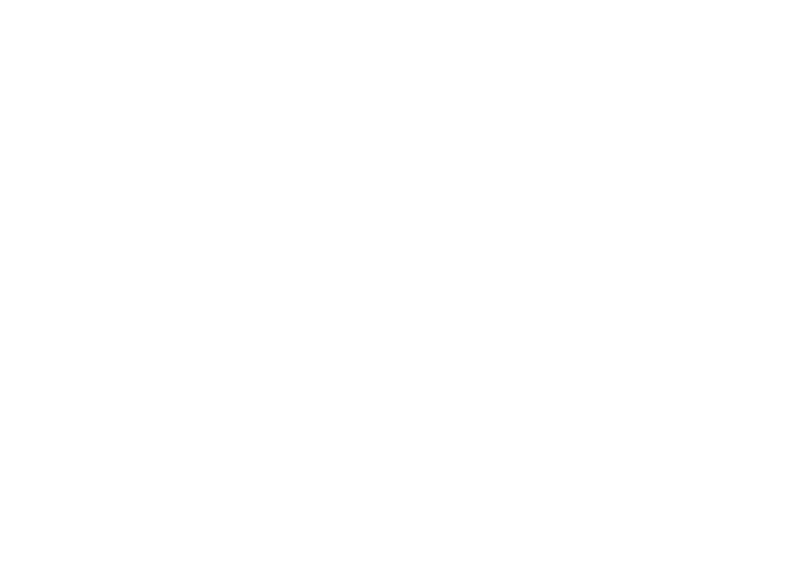
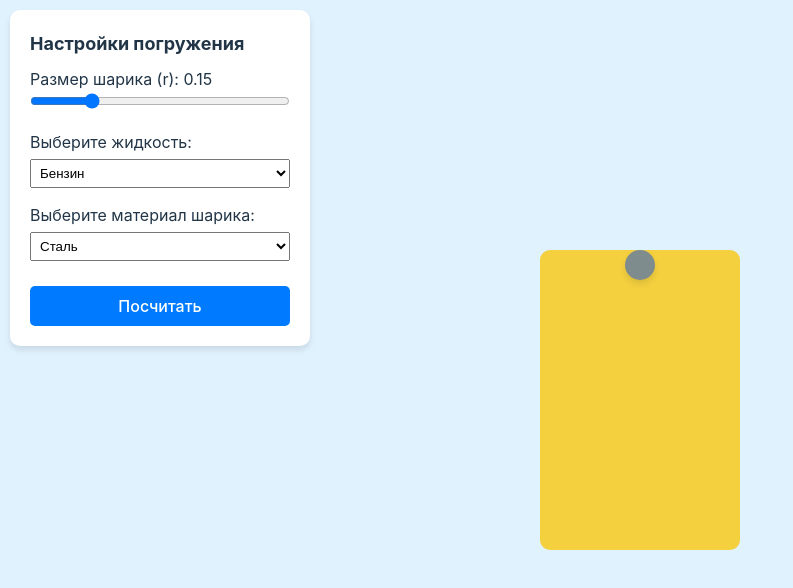
Before and after one commit to lilvladick/CMS-Labs, a React (Vite) app in the folder lab-works/: page /lab2 in a window 1280 px wide. Before the commit this address had no page. Shown: the top 588 px of the page, without its empty margins (0-793 px from the left). Built offline with nearby package versions, Linux system fonts and the light colour scheme.

Commit message:
lab-2 web complete

```diff
--- a/lab-works/package.json
+++ b/lab-works/package.json
@@ -14,6 +14,7 @@
     "@emotion/styled": "^11.14.0",
     "@mui/material": "^6.4.0",
     "axios": "^1.7.9",
+    "framer-motion": "^12.4.1",
     "matter-js": "^0.20.0",
     "react": "^18.3.1",
     "react-dom": "^18.3.1",
--- a/lab-works/src/App.jsx
+++ b/lab-works/src/App.jsx
@@ -2,6 +2,7 @@
 import { BrowserRouter as Router, Routes, Route } from "react-router-dom";
 import Home from "./pages/Home";
 import Lab1 from "./pages/Lab1";
+import Lab2 from "./pages/Lab2";
 
 const App = () => {
   return (
@@ -10,6 +11,7 @@
         <Routes>
           <Route path="/" element={<Home />} />
           <Route path="/lab1" element={<Lab1 />} />
+          <Route path="/lab2" element={<Lab2 />} />
         </Routes>
       </div>
     </Router>
--- /dev/null
+++ b/lab-works/src/pages/Lab2.jsx
@@ -0,0 +1,243 @@
+import React, { useState } from 'react';
+import { motion } from 'framer-motion';
+
+const liquids = {
+  gasoline: { name: 'Бензин', rho: 680, mu: 0.0006, color: '#F4D03F' },
+  glycerin: { name: 'Глицерин', rho: 1260, mu: 1.5, color: '#AED6F1' },
+  water: { name: 'Вода', rho: 1000, mu: 0.001, color: '#85C1E9' },
+};
+
+const materials = {
+  steel: { name: 'Сталь', rho: 7850, color: '#7F8C8D' },
+  aluminum: { name: 'Алюминий', rho: 2700, color: '#BDC3C7' },
+};
+
+const Lab2 = () => {
+  const [radius, setRadius] = useState(0.15);
+  const [selectedLiquid, setSelectedLiquid] = useState('gasoline');
+  const [selectedMaterial, setSelectedMaterial] = useState('steel');
+  const [imageUrl, setImageUrl] = useState('');
+  const [isCalculating, setIsCalculating] = useState(false);
+  const [startAnimation, setStartAnimation] = useState(false);
+  const [modalOpen, setModalOpen] = useState(false);
+
+  const handleOpenModal2 = () => {
+    setModalOpen(true);
+  };
+
+  const handleCloseModal2 = () => {
+    setModalOpen(false);
+  };
+
+  const handleCalculate = async () => {
+    setIsCalculating(true);
+    setStartAnimation(true);
+
+    try {
+      const liquid = liquids[selectedLiquid];
+      const material = materials[selectedMaterial];
+
+      const response = await fetch('http://localhost:8000/lab_2/drown_balls/', {
+        method: 'POST',
+        headers: { 'Content-Type': 'application/json' },
+        body: JSON.stringify({
+          r: radius,
+          g: 9.81,
+          rho_ball: material.rho,
+          rho_liquid: liquid.rho,
+          mu: liquid.mu,
+          h: 1.5
+        })
+      });
+
+      const data = await response.json();
+      console.log("Received image data:", data);
+
+      setTimeout(() => {
+        if (typeof data.image_url === "object" && data.image_url.image_url) {
+            setImageUrl(data.image_url.image_url);
+            handleOpenModal2();
+          } else {
+            console.error("Received image_url is not a valid object or missing image_url:", data.image_url);
+          }
+    }, 2000);
+
+    } catch (error) {
+      console.error('Ошибка при получении изображения:', error);
+    } finally {
+      setIsCalculating(false);
+    }
+  };
+
+  const containerWidth = 200;
+  const containerHeight = 300;
+  const ballSize = radius * containerWidth;
+  const finalBallTop = containerHeight - ballSize - 10;
+
+  return (
+    <div style={{ display: 'flex', height: '100vh', alignItems: 'center', justifyContent: 'center', backgroundColor: '#e0f2fe' }}>
+      {/* Панель управления */}
+      <div
+        style={{
+          position: 'absolute',
+          top: '10px',
+          left: '10px',
+          width: '300px',
+          padding: '20px',
+          backgroundColor: 'white',
+          borderRadius: '10px',
+          boxShadow: '0px 4px 6px rgba(0, 0, 0, 0.1)'
+        }}
+      >
+        <h2 style={{ fontSize: '18px', fontWeight: 'bold', marginBottom: '10px' }}>Настройки погружения</h2>
+
+        {/* Ползунок для выбора радиуса шарика */}
+        <div style={{ marginBottom: '15px' }}>
+          <label>
+            Размер шарика (r): {radius.toFixed(2)}
+            <input
+              type="range"
+              min="0.05"
+              max="0.5"
+              step="0.01"
+              value={radius}
+              onChange={(e) => setRadius(parseFloat(e.target.value))}
+              style={{ width: '100%' }}
+            />
+          </label>
+        </div>
+
+        {/* Выбор жидкости */}
+        <div style={{ marginBottom: '15px' }}>
+          <label>
+            Выберите жидкость:
+            <select
+              value={selectedLiquid}
+              onChange={(e) => setSelectedLiquid(e.target.value)}
+              style={{ display: 'block', width: '100%', marginTop: '5px', padding: '5px' }}
+            >
+              {Object.entries(liquids).map(([key, liquid]) => (
+                <option key={key} value={key}>
+                  {liquid.name}
+                </option>
+              ))}
+            </select>
+          </label>
+        </div>
+
+        {/* Выбор материала шарика */}
+        <div style={{ marginBottom: '15px' }}>
+          <label>
+            Выберите материал шарика:
+            <select
+              value={selectedMaterial}
+              onChange={(e) => setSelectedMaterial(e.target.value)}
+              style={{ display: 'block', width: '100%', marginTop: '5px', padding: '5px' }}
+            >
+              {Object.entries(materials).map(([key, material]) => (
+                <option key={key} value={key}>
+                  {material.name}
+                </option>
+              ))}
+            </select>
+          </label>
+        </div>
+
+        <button
+          onClick={handleCalculate}
+          disabled={isCalculating}
+          style={{
+            marginTop: '10px',
+            padding: '10px',
+            width: '100%',
+            backgroundColor: '#007bff',
+            color: 'white',
+            border: 'none',
+            borderRadius: '5px',
+            cursor: 'pointer'
+          }}
+        >
+          {isCalculating ? 'Рассчитываю...' : 'Посчитать'}
+        </button>
+      </div>
+
+      {/* Контейнер с жидкостью (цвет зависит от выбранной жидкости) */}
+      <div
+        style={{
+          position: 'relative',
+          width: `${containerWidth}px`,
+          height: `${containerHeight}px`,
+          backgroundColor: liquids[selectedLiquid].color,
+          borderRadius: '10px',
+          overflow: 'hidden'
+        }}
+      >
+        {/* Анимированный шарик (цвет зависит от материала) */}
+        <motion.div
+          initial={{ top: 0 }}
+          animate={startAnimation ? { top: finalBallTop } : { top: 0 }}
+          transition={{ duration: 2, ease: 'easeInOut' }}
+          style={{
+            position: 'absolute',
+            left: '50%',
+            transform: 'translateX(-50%)',
+            width: `${ballSize}px`,
+            height: `${ballSize}px`,
+            backgroundColor: materials[selectedMaterial].color,
+            borderRadius: '50%',
+            boxShadow: '0px 4px 6px rgba(0, 0, 0, 0.1)'
+          }}
+        />
+      </div>
+
+      {/* Модальное окно для отображения результата */}
+      {modalOpen && (
+        <div
+          style={{
+            position: 'fixed',
+            top: 0,
+            left: 0,
+            width: '100vw',
+            height: '100vh',
+            backgroundColor: 'rgba(0,0,0,0.5)',
+            display: 'flex',
+            alignItems: 'center',
+            justifyContent: 'center',
+            zIndex: 1000
+          }}
+        >
+          <div
+            style={{
+              backgroundColor: 'white',
+              padding: '20px',
+              borderRadius: '10px',
+              position: 'relative'
+            }}
+          >
+            <button
+              onClick={handleCloseModal2}
+              style={{
+                position: 'absolute',
+                top: '10px',
+                right: '10px',
+                cursor: 'pointer',
+                border: 'none',
+                background: 'none',
+                fontSize: '18px'
+              }}
+            >
+              X
+            </button>
+            <img
+              src={imageUrl}
+              alt="Результат погружения"
+              style={{ maxWidth: '500px', maxHeight: '80vh', borderRadius: '5px' }}
+            />
+          </div>
+        </div>
+      )}
+    </div>
+  );
+};
+
+export default Lab2;
```
Also changed, not shown: 1 other file (tests, documents, lock files or other folders).
